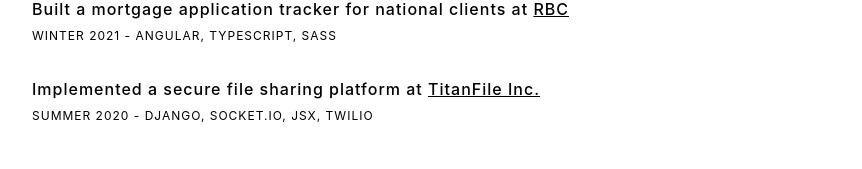
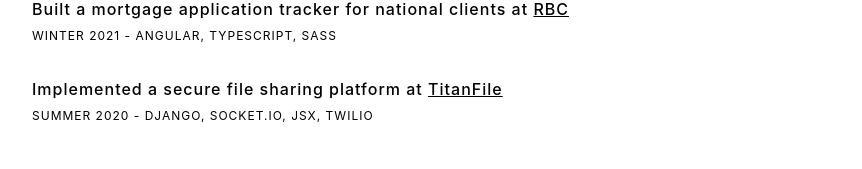
Before and after one commit to TianhuiYang/personal-website, a React (Create React App) app: page / in a window 1280 px wide. Shown: the part 325-494 px from the top of the page, without its empty margins (208-1070 px from the left). Built offline with nearby package versions, Linux system fonts and the light colour scheme.

Commit message:
feat: minor updates

```diff
--- a/src/components/Extracurricular.tsx
+++ b/src/components/Extracurricular.tsx
@@ -19,7 +19,7 @@
     date: "2020",
     tech: "Node.js, Postgres, Postman",
     description: "Built a CBT app for mothers with postpartum depression",
-    link: "https://llettonna.com/momsinmind-new/",
+    link: "https://llettonna.com/momsinmind/",
   },
   {
     company: "Illuminate Universe",
--- a/src/components/WorkExperience.tsx
+++ b/src/components/WorkExperience.tsx
@@ -22,7 +22,7 @@
     link: "https://www.rbcroyalbank.com/mortgages/index.html",
   },
   {
-    company: "TitanFile Inc.",
+    company: "TitanFile",
     role: "SWE Intern",
     date: "Summer 2020",
     tech: "Django, Socket.IO, JSX, Twilio",
--- a/src/pages/About.tsx
+++ b/src/pages/About.tsx
@@ -26,8 +26,7 @@
           create solutions with large scale impact.
         </AboutContent>
         <AboutContent>
-          I really enjoy the outdoors and like to go on walks and hikes when I
-          can. Since the pandemic began, I've become a huge plant person and
+          I really enjoy staying active and the general outdoors. Since the pandemic began, I've become a huge plant person and
           have built a nice collection (with the intent to continue expanding
           hehe). I also really like matcha and dark chocolate!
         </AboutContent>
```
